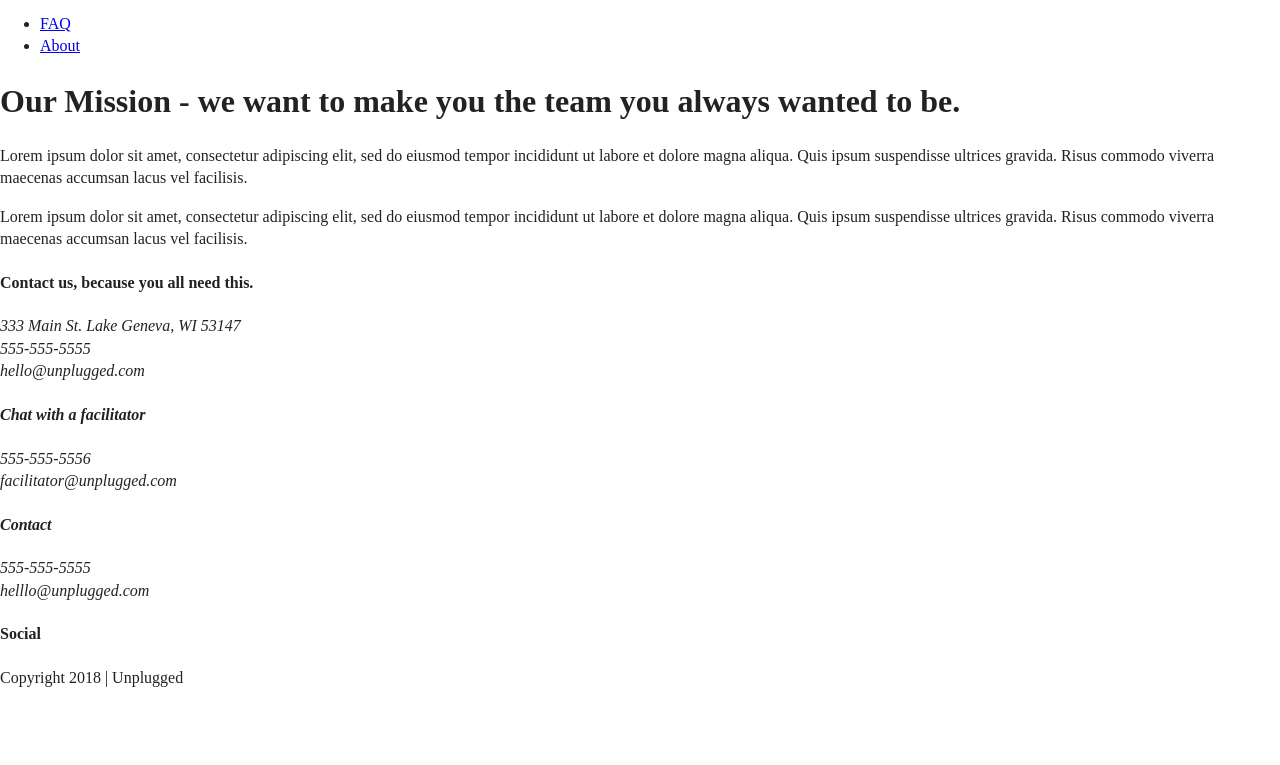
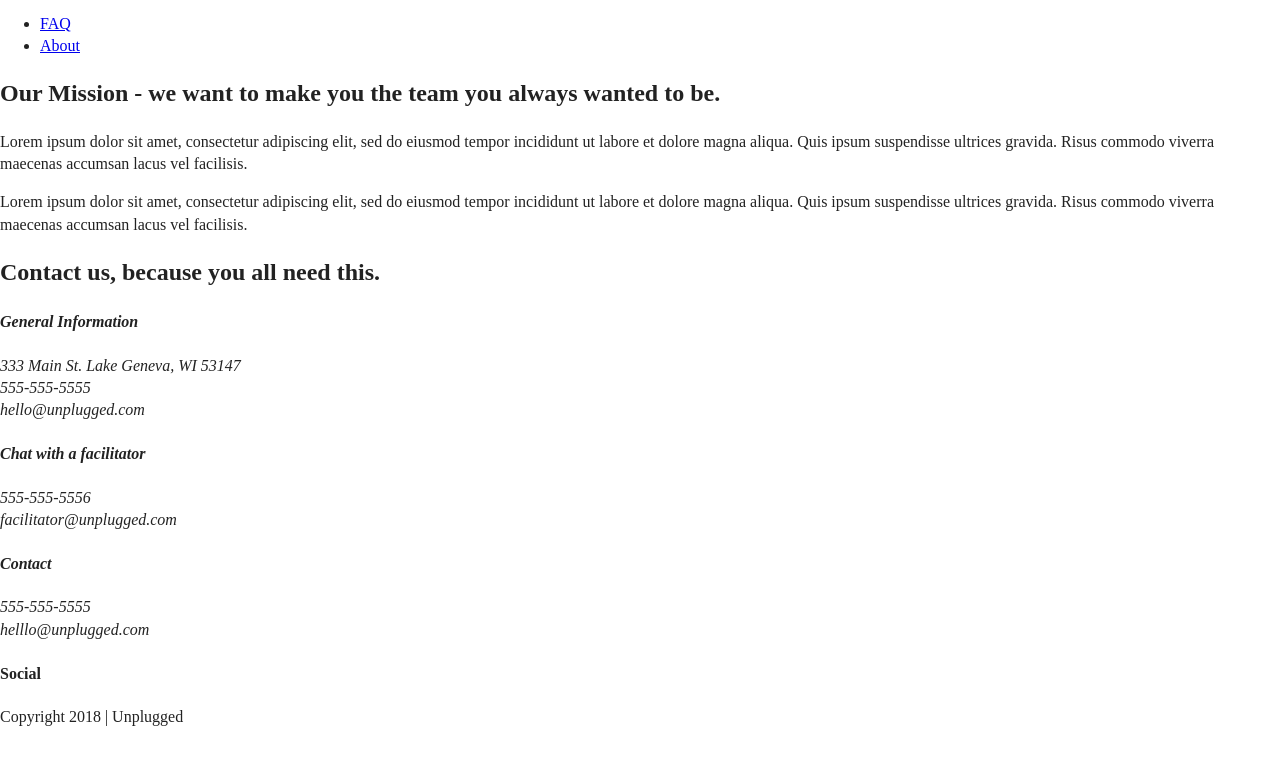
Before and after one commit to mreadv/unplugged-site, a plain HTML site: page about/index.html in a window 1280 px wide. Shown: the part 27-792 px from the top of the page. Drawn offline with nearby package versions, Linux system fonts and the light colour scheme.

Commit message:
Finalized about page html, checked against solution

```diff
--- a/about/index.html
+++ b/about/index.html
@@ -41,37 +41,46 @@
 
   <main>
 
-    <section class="mission-area">
+    <section class="mission">
       <div class="content-wrapper">
-        <h1>Our Mission - we want to make you the team you always wanted to be.</h1>
+        <h2>Our Mission - we want to make you the team you always wanted to be.</h2>
+        <div class="mission-content">
           <p>Lorem ipsum dolor sit amet, consectetur adipiscing elit, sed do eiusmod tempor incididunt ut labore et dolore magna aliqua. Quis ipsum suspendisse ultrices gravida. Risus commodo viverra maecenas accumsan lacus vel facilisis.
           </p>
           <p>Lorem ipsum dolor sit amet, consectetur adipiscing elit, sed do eiusmod tempor incididunt ut labore et dolore magna aliqua. Quis ipsum suspendisse ultrices gravida. Risus commodo viverra maecenas accumsan lacus vel facilisis.
           </p>
-      </div>
+        </div> <!-- mission-content wrapper ends -->
+      </div> <!-- content-wrapper for this section ends -->
     </section>
 
-    <aside>
+    <section class="map">
+      <figure>
+      </figure>
+    </section>
+
+    <section class="contact-section">
       <div class="content-wrapper">
-        <div class="map"></div>
-      </div>
-    </aside>
-
-    <section class="contact-area">
-      <div class="content-wrapper">
-        <h4>Contact us, because you all need this.</h4>
-        <address>
+        <h2>Contact us, because you all need this.</h2>
+        <address class="contact-content">
+          <div>
+            <h4>General Information</h4>
             <p>333 Main St. Lake Geneva, WI 53147<br>
               555-555-5555<br>
-          hello@unplugged.com<br>
+              hello@unplugged.com
             </p>
-      </address>
-      <address>
+          </div>
+          <div>
             <h4>Chat with a facilitator</h4>
             <p>555-555-5556<br>
               facilitator@unplugged.com
             </p>
+          </div> <!-- div within address tag contact-content ends -->
         </address>
+      </div> <!-- content-wrapper for this section ends -->
+    </section> <!-- contact-section for this section ends -->
+
+  </main>
+
 
 
     <footer>
```
Lines whose indentation alone changed are shown as unchanged.
